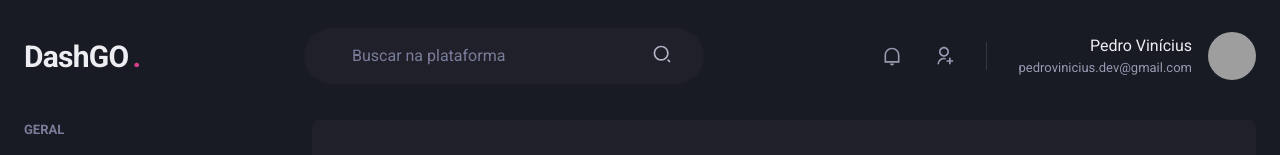
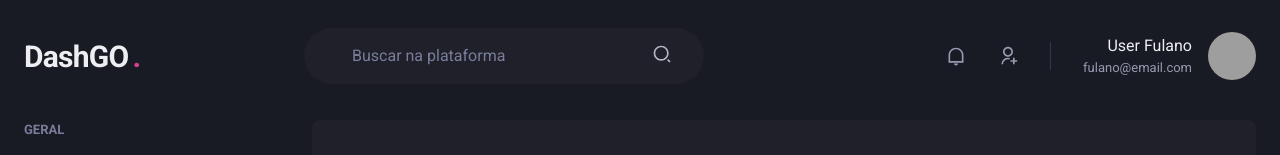
Before and after one commit to pedroviniciusn/dashboard-ignite-react, a Next.js app: page /users/create in a window 1280 px wide. Shown: the top 155 px of the page. Built offline with nearby package versions, Linux system fonts and the light colour scheme; grey boxes are pictures that could not be loaded; what miragejs would draw is missing.

Commit message:
Testando component Profile

```diff
--- a/src/components/Header/Profile.tsx
+++ b/src/components/Header/Profile.tsx
@@ -8,10 +8,10 @@ export function Profile({ showProfileData = true }: ProfileProps) {
   return (
     <Flex align="center">
       {showProfileData && (
-        <Box mr="4" textAlign="right">
-          <Text>Pedro Vinícius</Text>
+        <Box mr="4" textAlign="right" role="user_data">
+          <Text>User Fulano</Text>
           <Text color="gray.300" fontSize="small">
-            pedrovinicius.dev@gmail.com
+            fulano@email.com
           </Text>
         </Box>
       )}
```
Also changed, not shown: 1 other file (tests, documents, lock files or other folders).
